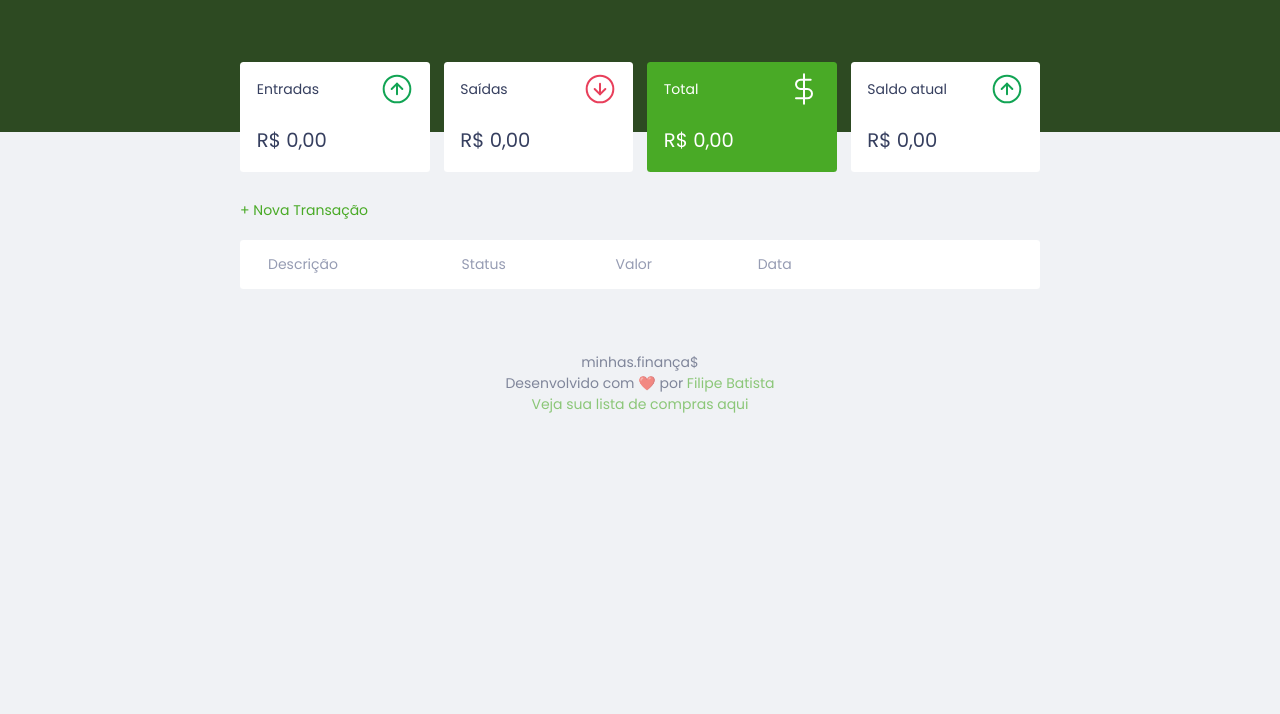
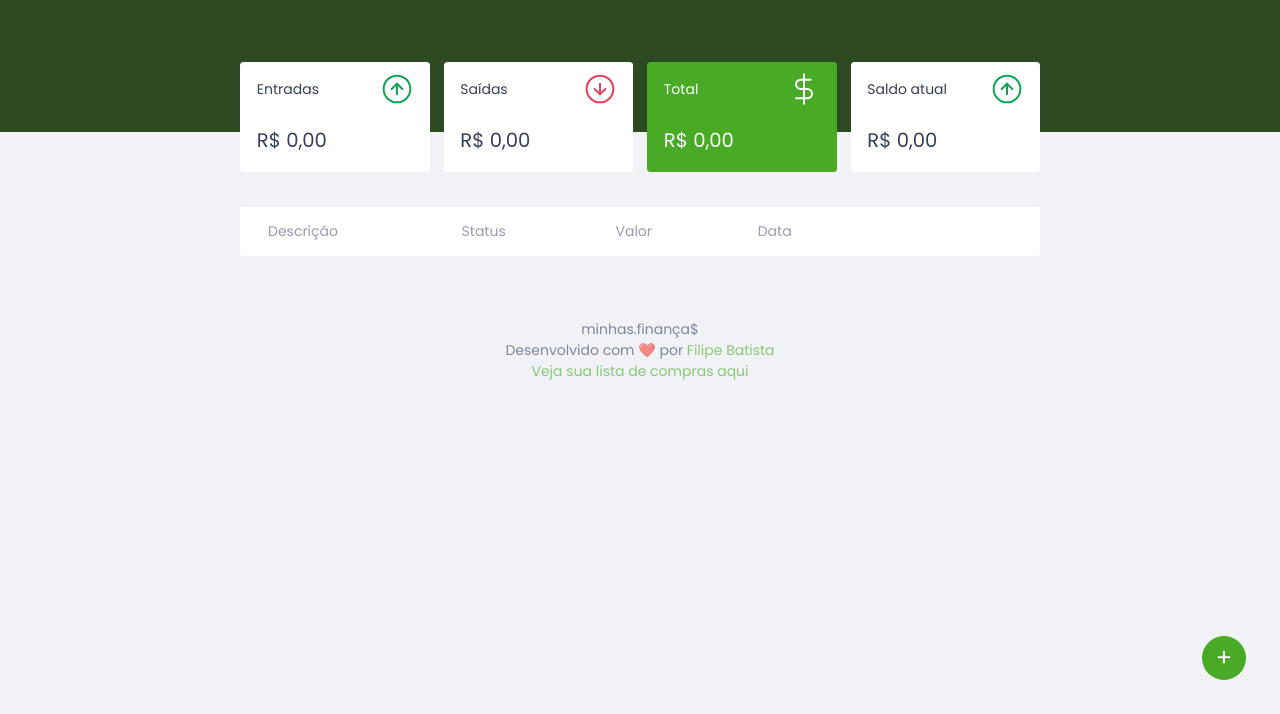
Before and after one commit to filipeleonelbatista/dev-finances, a plain HTML site: page web/index.html in a window 1280 px wide. Shown: the part 86-800 px from the top of the page. Drawn offline with Linux system fonts and the light colour scheme.

Commit message:
mudar layout do botão

```diff
--- a/web/index.html
+++ b/web/index.html
@@ -64,7 +64,11 @@
         <img src="./assets/logo.svg" alt="Logo Minhas Finanças" />
         <div class="button-group">
           <button onclick="exportJson();">Exportar</button>
-          <button onclick="document.querySelector('input#import-json').click();">Importar</button>
+          <button
+            onclick="document.querySelector('input#import-json').click();"
+          >
+            Importar
+          </button>
           <input
             type="file"
             accept="application/JSON"
@@ -115,11 +119,7 @@
 
       <section id="transaction">
         <h2 class="sr-only">Transações</h2>
-
-        <a href="#" onclick="Modal.open()" class="button new"
-          >+ Nova Transação</a
-        >
-
+        <a href="#" onclick="Modal.open()" title="Nova transação" class="floating-button">+</a>
         <table id="data-table">
           <thead>
             <tr>
--- a/web/style.css
+++ b/web/style.css
@@ -80,6 +80,32 @@ button:hover {
 .button.new {
   display: inline-block;
   margin-bottom: 0.8rem;
+}
+
+.floating-button{
+  position: fixed;
+
+  bottom: 2.4rem;
+  right: 2.4rem;
+
+  display: flex;
+  flex-direction: row;
+  align-items: center;
+  justify-content: center;
+
+  width: 3.2rem;
+  height: 3.2rem;
+
+  background-color: var(--green);
+
+  border-radius: 50%;
+
+  font-size: x-large;
+  font-weight: 400;
+  text-align: center;
+  line-height: 1;
+  color:#FFF;
+
 }
 
 .button.cancel {
--- a/web/style2.css
+++ b/web/style2.css
@@ -80,6 +80,32 @@ button:hover {
 .button.new {
   display: inline-block;
   margin-bottom: 0.8rem;
+}
+
+.floating-button{
+  position: fixed;
+
+  bottom: 2.4rem;
+  right: 2.4rem;
+
+  display: flex;
+  flex-direction: row;
+  align-items: center;
+  justify-content: center;
+
+  width: 3.2rem;
+  height: 3.2rem;
+
+  background-color: var(--green);
+
+  border-radius: 50%;
+
+  font-size: x-large;
+  font-weight: 400;
+  text-align: center;
+  line-height: 1;
+  color:#FFF;
+
 }
 
 .button.cancel {
```
Also changed, not shown: web/minhascompras.html (+1 -3 lines).
